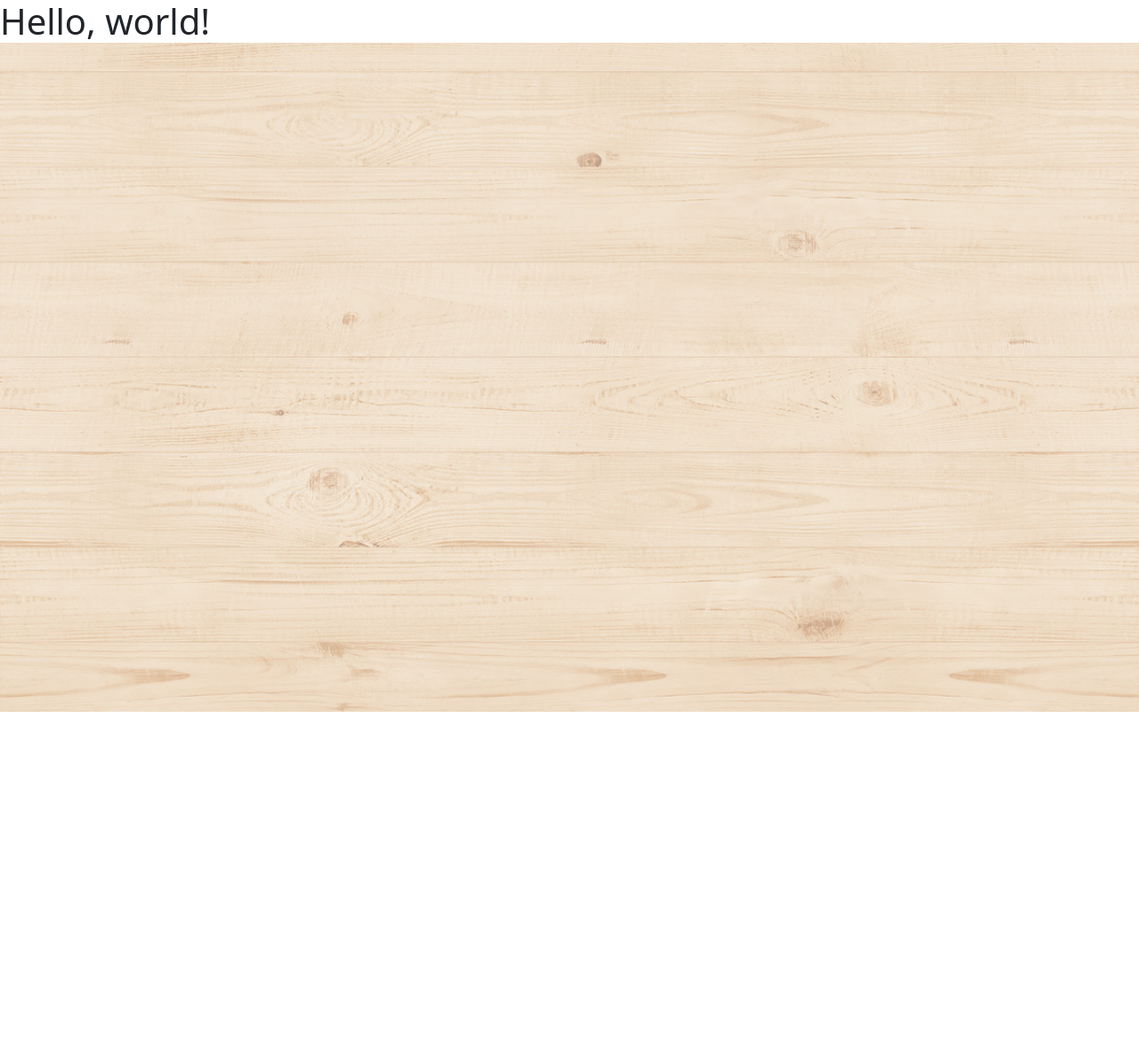
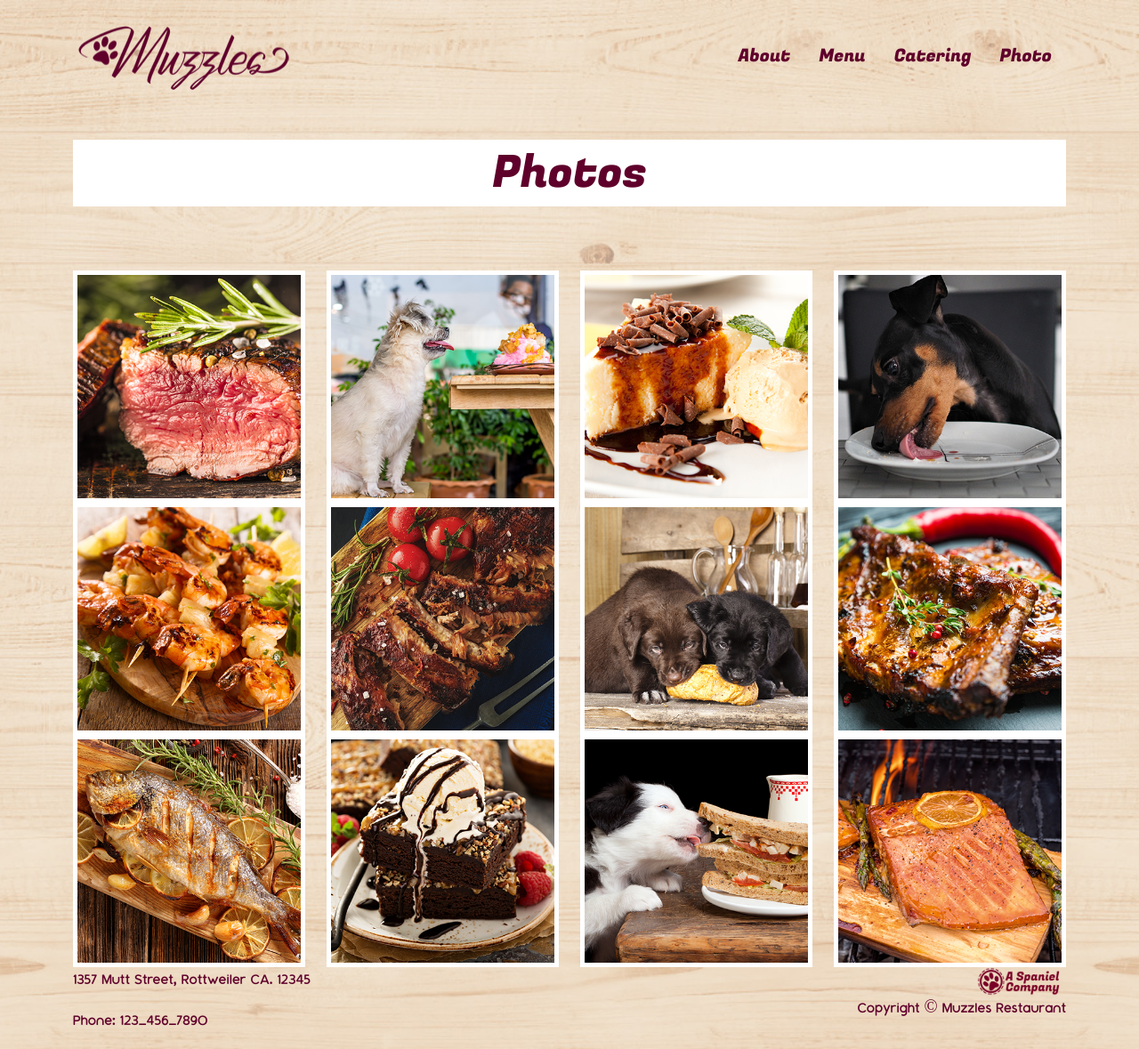
Before and after one commit to ItzTeeler/PuppyRestaurant, a plain HTML site: page pages/page4.html in a window 1280 px wide. Shown: the whole page at 89% size. Before the commit the page ends 800 px from the top, so only its background shows below. Drawn offline with nearby package versions, Linux system fonts and the light colour scheme.

Commit message:
Photos Pages

```diff
--- a/pages/page4.html
+++ b/pages/page4.html
@@ -1,21 +1,172 @@
 <!doctype html>
 <html lang="en">
+
 <head>
   <meta charset="utf-8">
   <meta name="viewport" content="width=device-width, initial-scale=1">
   <title>Photos</title>
-    <link href="https://cdn.jsdelivr.net/npm/bootstrap@5.3.2/dist/css/bootstrap.min.css" rel="stylesheet" integrity="sha384-T3c6CoIi6uLrA9TneNEoa7RxnatzjcDSCmG1MXxSR1GAsXEV/Dwwykc2MPK8M2HN" crossorigin="anonymous">
-    <link rel="stylesheet" href="../style/stylesF.css">
-<link rel="stylesheet" href="../style/stylesR.css">
+  <link href="https://cdn.jsdelivr.net/npm/bootstrap@5.3.2/dist/css/bootstrap.min.css" rel="stylesheet"
+    integrity="sha384-T3c6CoIi6uLrA9TneNEoa7RxnatzjcDSCmG1MXxSR1GAsXEV/Dwwykc2MPK8M2HN" crossorigin="anonymous">
   <link rel="stylesheet" href="../style/styleT.css">
 </head>
+
 <body>
+  <!-- Start of NavBar -->
+  <div class="container pt-3 pb-5 d-none d-md-block">
+    <div class="row">
+      <div class="col-4">
+        <a class="" href="#">
+          <img src="../assets/MuzzlesLogo.png" alt="Bootstrap" width="250px" height="93">
+        </a>
+      </div>
+      <div class="col-8 d-flex justify-content-end align-items-center">
+        <ul class="nav ">
+          <li class="nav-item">
+            <a class="nav-link navFont" aria-current="page" href="#">About</a>
+          </li>
+          <li class="nav-item">
+            <a class="nav-link navFont" href="#">Menu</a>
+          </li>
+          <li class="nav-item">
+            <a class="nav-link navFont" href="#">Catering</a>
+          </li>
+          <li class="nav-item">
+            <a class="nav-link navFont" href="#">Photo</a>
+          </li>
+        </ul>
+      </div>
+    </div>
+  </div>
+
+  <div class="container d-block d-md-none">
+    <div class="row">
+      <div class="col-12">
+        <a class="d-flex justify-content-center" href="#">
+          <img class="" src="../assets/MuzzlesLogo.png" alt="Bootstrap" width="250px" height="93">
+        </a>
+      </div>
+      <div class="col-12 d-flex justify-content-center">
+        <ul class="nav navColumn">
+          <li class="nav-item">
+            <a class="nav-link navFont" aria-current="page" href="#">About</a>
+          </li>
+          <li class="nav-item">
+            <a class="nav-link navFont" href="#">Menu</a>
+          </li>
+          <li class="nav-item">
+            <a class="nav-link navFont" href="#">Catering</a>
+          </li>
+          <li class="nav-item">
+            <a class="nav-link navFont" href="#">Photo</a>
+          </li>
+        </ul>
+      </div>
+    </div>
+  </div>
+  <!-- End of NavBar -->
+
+  <!-- Catering Title Header -->
+  <div class="container d-none d-md-block mb-5 pb-2">
+    <div class="headBox">
+      <p class="headFont">Photos</p>
+    </div>
+  </div>
+  <div class="container d-none d-sm-block d-md-none">
+    <div class="headBox">
+      <p class="headFont">Photos</p>
+    </div>
+  </div>
+  <!-- End of Title Header -->
+
+  <!-- Start of Photos -->
+  <div class="container">
+    <div class="row">
+      <div class="col-3">
+        <div class="photoBorder">
+          <img class="photoCards" src="../assets/photo01.jpg" alt="">
+        </div>
+      </div>
+      <div class="col-3">
+        <div class="photoBorder">
+          <img class="photoCards" src="../assets/photo02.jpg" alt="">
+        </div>
+      </div>
+      <div class="col-3">
+        <div class="photoBorder">
+          <img class="photoCards" src="../assets/photo03.jpg" alt="">
+        </div>
+      </div>
+      <div class="col-3">
+        <div class="photoBorder">
+          <img class="photoCards" src="../assets/photo04.jpg" alt="">
+        </div>
+      </div>
+    </div>
+
+    <div class="row">
+      <div class="col-3">
+        <div class="photoBorder">
+          <img class="photoCards" src="../assets/photo05.jpg" alt="">
+        </div>
+      </div>
+      <div class="col-3">
+        <div class="photoBorder">
+          <img class="photoCards" src="../assets/photo06.jpg" alt="">
+        </div>
+      </div>
+      <div class="col-3">
+        <div class="photoBorder">
+          <img class="photoCards" src="../assets/photo07.jpg" alt="">
+        </div>
+      </div>
+      <div class="col-3">
+        <div class="photoBorder">
+          <img class="photoCards" src="../assets/photo08.jpg" alt="">
+        </div>
+      </div>
+    </div>
+
+    <div class="row">
+      <div class="col-3">
+        <div class="photoBorder"><img class="photoCards" src="../assets/photo09.jpg" alt=""></div>
+      </div>
+      <div class="col-3">
+        <div class="photoBorder">
+          <img class="photoCards" src="../assets/photo10.jpg" alt="">
+        </div>
+      </div>
+      <div class="col-3">
+        <div class="photoBorder">
+          <img class="photoCards" src="../assets/photo11.jpg" alt="">
+        </div>
+      </div>
+      <div class="col-3">
+        <div class="photoBorder">
+          <img class="photoCards" src="../assets/photo12.jpg" alt="">
+        </div>
+      </div>
+    </div>
+  </div>
+  <!-- End of Photos -->
 
 
+  <!-- Start of Footer -->
+  <div class="container">
+    <div class="row">
+      <div class="col-md-6 footTextMove1">
+        <p class="footText">1357 Mutt Street, Rottweiler CA. 12345</p>
+        <p class="footText">Phone: 123-456-7890</p>
+      </div>
+      <div class="col-md-6 footTextMove2">
+        <img style="width: 100px; height: 31.6px;" src="../assets/CompanyLogo.png" alt="">
+        <p class="footText">Copyright © Muzzles Restaurant</p>
+      </div>
+    </div>
+  </div>
+  <!-- End of Footer -->
+  <script src="https://cdn.jsdelivr.net/npm/bootstrap@5.3.2/dist/js/bootstrap.bundle.min.js"
+    integrity="sha384-C6RzsynM9kWDrMNeT87bh95OGNyZPhcTNXj1NW7RuBCsyN/o0jlpcV8Qyq46cDfL"
+    crossorigin="anonymous"></script>
+</body>
 
-
-
-    <h1>Hello, world!</h1>
-    <script src="https://cdn.jsdelivr.net/npm/bootstrap@5.3.2/dist/js/bootstrap.bundle.min.js" integrity="sha384-C6RzsynM9kWDrMNeT87bh95OGNyZPhcTNXj1NW7RuBCsyN/o0jlpcV8Qyq46cDfL" crossorigin="anonymous"></script>
-  </body>
 </html>
--- a/style/styleT.css
+++ b/style/styleT.css
@@ -134,6 +134,17 @@ body{
 /* End of Footer */
 
 
+/* Page 4 */
+.photoCards{
+  height: 100%;
+  width: 100%;
+  object-fit: cover;
+}
+.photoBorder{
+    border: 5px white solid;
+}
+/* End of Page 4 */
+
 @media screen and (max-width: 767px){
     .footTextMove1{
         display: flex;
```
Also changed, not shown: pages/page3.html (+14 -12 lines). Lines whose indentation alone changed are shown as unchanged.
